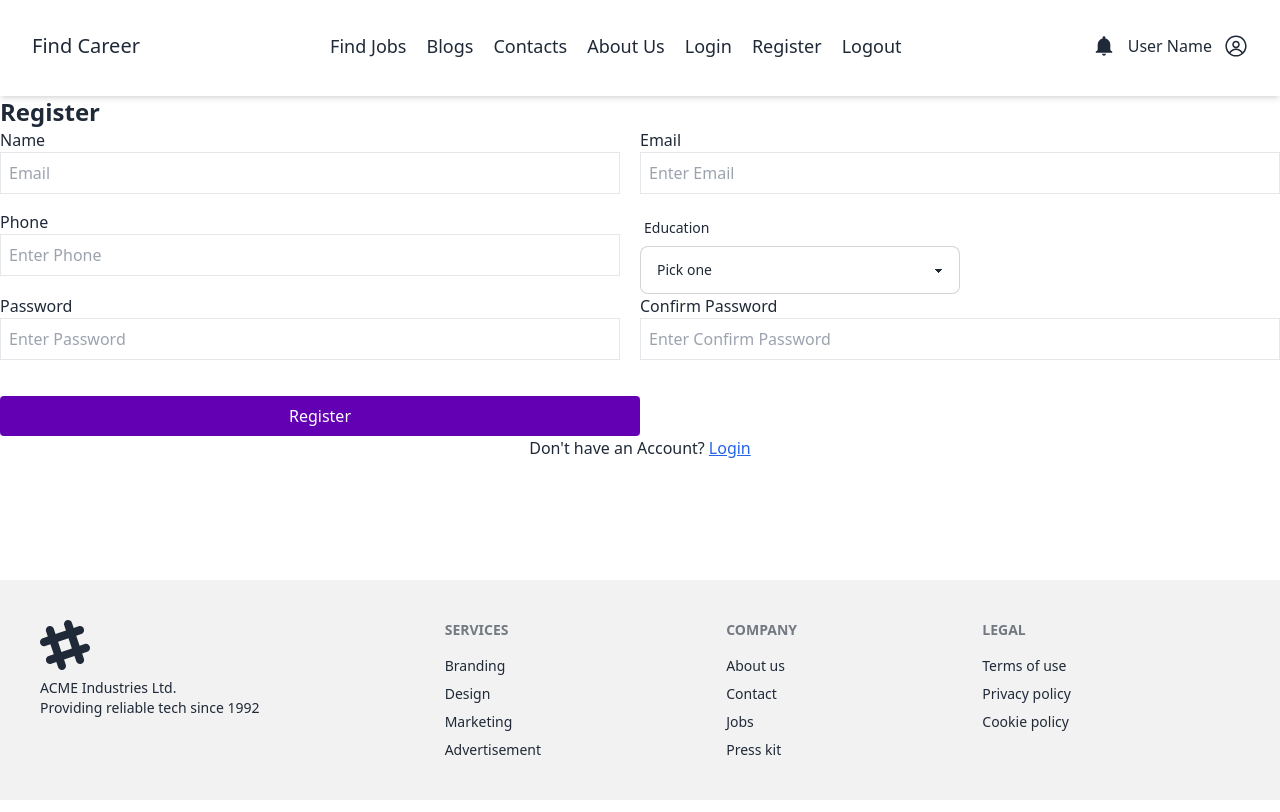
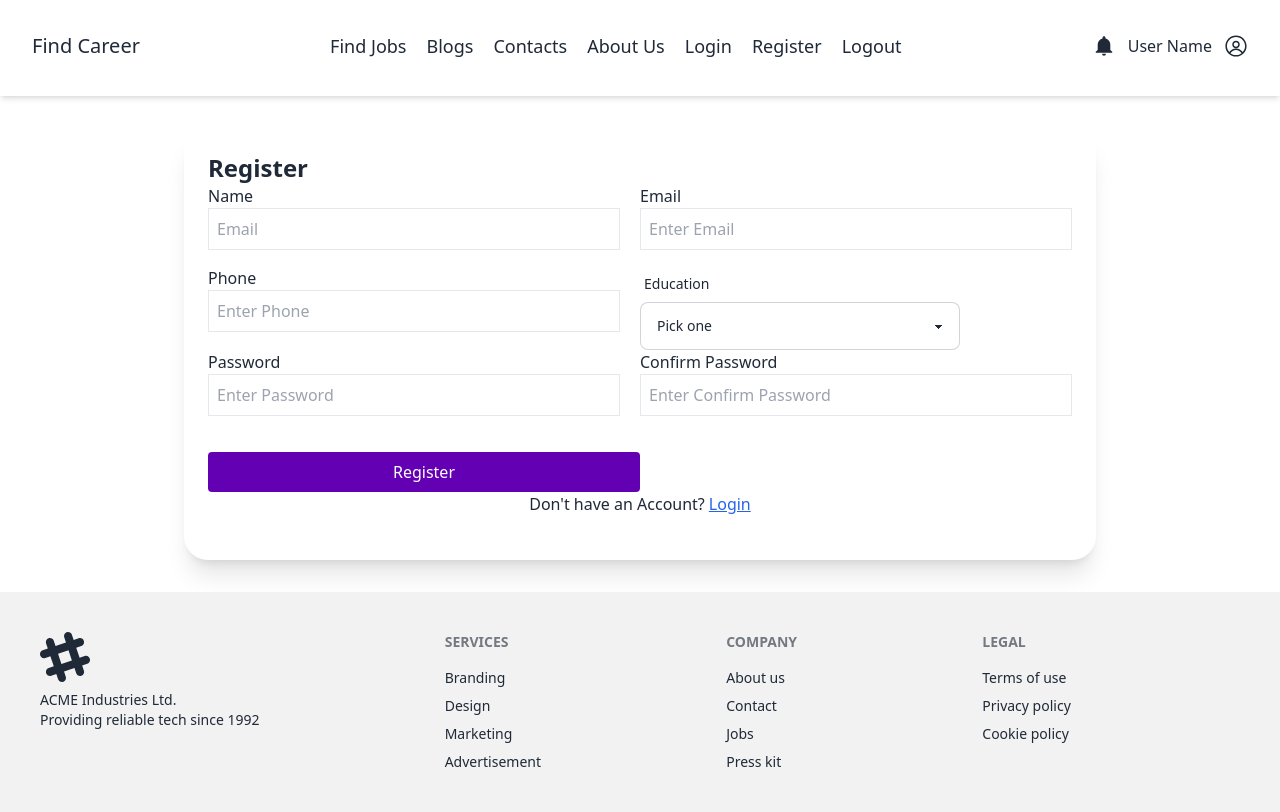
Before and after one commit to hasanalam365/find-career-client, a React (Vite) app: page /register in a window 1280 px wide. Built offline with nearby package versions, Linux system fonts and the light colour scheme; no server answers.

Commit message:
register page input field almost done

```diff
--- a/src/pages/Register/Register.tsx
+++ b/src/pages/Register/Register.tsx
@@ -11,8 +11,8 @@ const Register = () => {
   };
 
   return (
-    <div className="">
-      <div className="">
+    <div className="p-8">
+      <div className="w-3/4 mx-auto p-6 shadow-xl rounded-3xl">
         <div>
           <h2 className="text-2xl font-bold">Register</h2>
           <form
```
